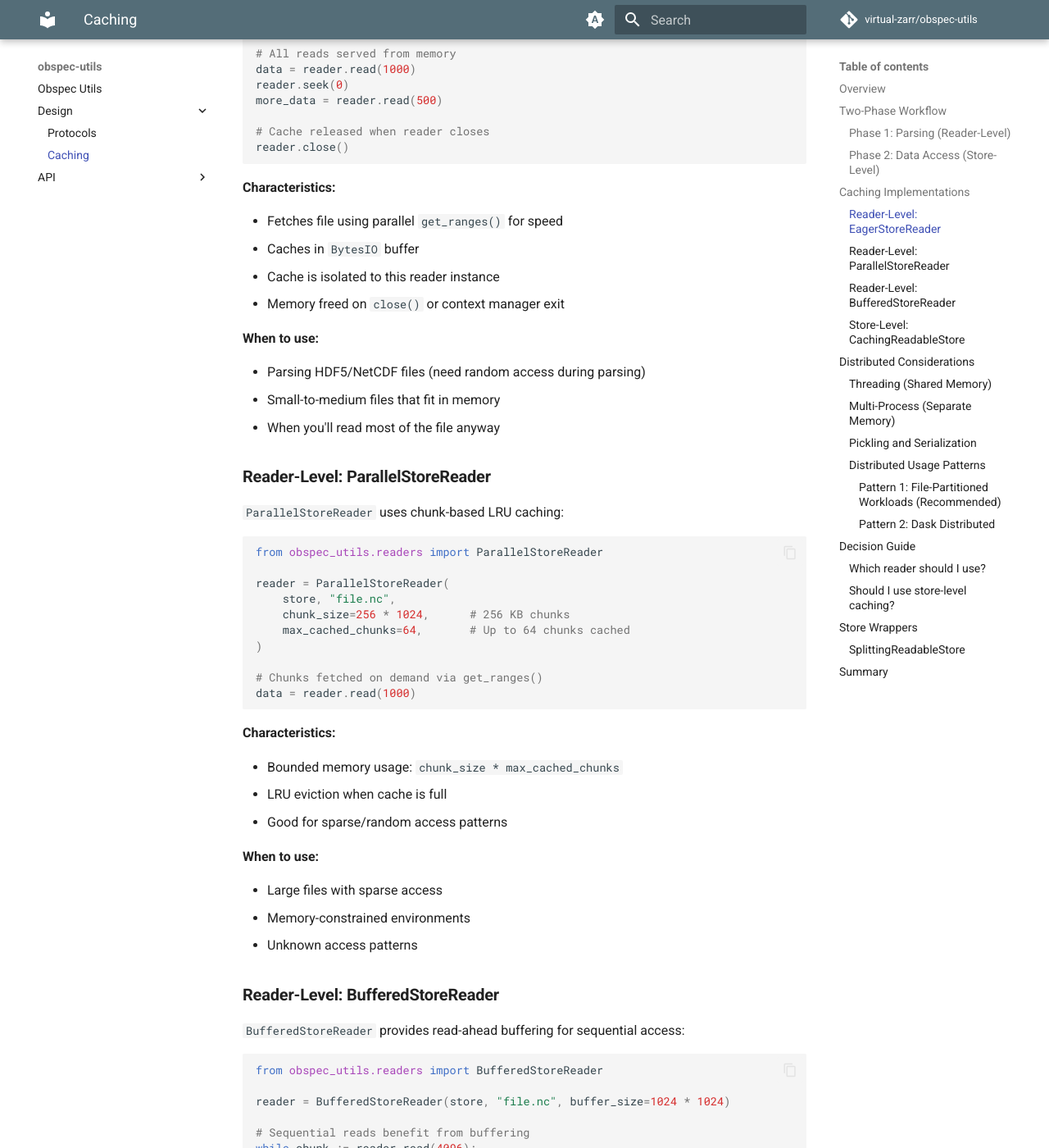
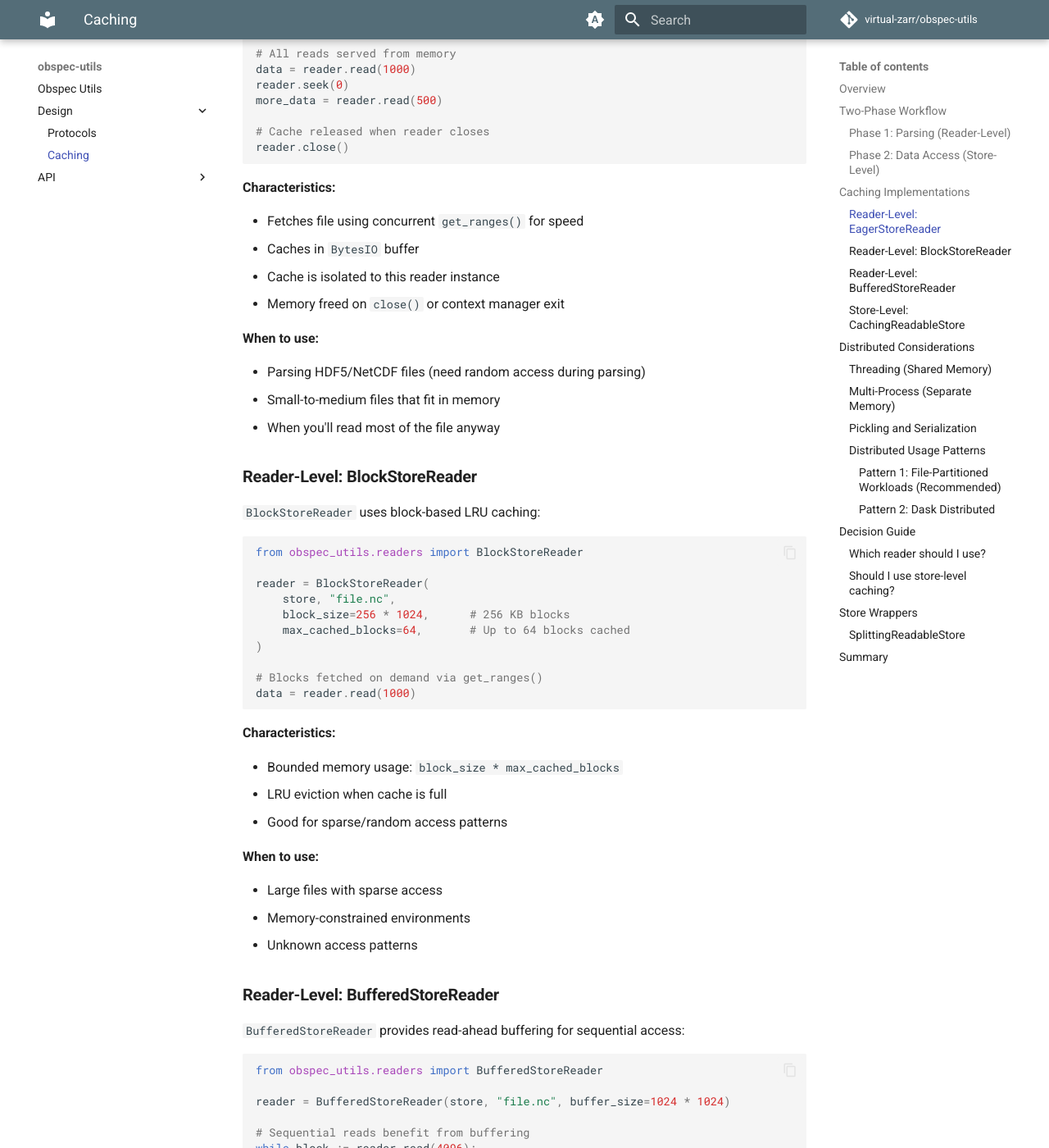
Before and after one commit to virtual-zarr/obspec-utils, an MkDocs documentation site: the page built from docs/design/caching.md, in a window 1280 px wide and 1400 px high, scrolled down 2234 px. Shown: the whole window at 82% size. Built offline with MkDocs 1.6.1 and Material for MkDocs 9.7.7, drawn with Linux system fonts in a browser that asks for light colours; comment, search, counter and statistics services are not loaded; the version menu is left out; some of the changed text lies outside the part shown.

Commit message:
Rename ParallelStoreReader to BlockStoreReader

````diff
--- a/docs/design/caching.md
+++ b/docs/design/caching.md
@@ -75,7 +75,7 @@ During data access:
 
 **Store-level caching is appropriate here because:**
 
-- Chunks may be re-read by different computations
+- Blocks may be re-read by different computations
 - Cache should be shared across all consumers of the store
 - Lifecycle is independent of any single reader
 
@@ -102,7 +102,7 @@ reader.close()
 
 **Characteristics:**
 
-- Fetches file using parallel `get_ranges()` for speed
+- Fetches file using concurrent `get_ranges()` for speed
 - Caches in `BytesIO` buffer
 - Cache is isolated to this reader instance
 - Memory freed on `close()` or context manager exit
@@ -113,26 +113,26 @@ reader.close()
 - Small-to-medium files that fit in memory
 - When you'll read most of the file anyway
 
-### Reader-Level: ParallelStoreReader
+### Reader-Level: BlockStoreReader
 
-`ParallelStoreReader` uses chunk-based LRU caching:
+`BlockStoreReader` uses block-based LRU caching:
 
 ```python
-from obspec_utils.readers import ParallelStoreReader
+from obspec_utils.readers import BlockStoreReader
 
-reader = ParallelStoreReader(
+reader = BlockStoreReader(
     store, "file.nc",
-    chunk_size=256 * 1024,      # 256 KB chunks
-    max_cached_chunks=64,       # Up to 64 chunks cached
+    block_size=256 * 1024,      # 256 KB blocks
+    max_cached_blocks=64,       # Up to 64 blocks cached
 )
 
-# Chunks fetched on demand via get_ranges()
+# Blocks fetched on demand via get_ranges()
 data = reader.read(1000)
 ```
 
 **Characteristics:**
 
-- Bounded memory usage: `chunk_size * max_cached_chunks`
+- Bounded memory usage: `block_size * max_cached_blocks`
 - LRU eviction when cache is full
 - Good for sparse/random access patterns
 
@@ -152,8 +152,8 @@ from obspec_utils.readers import BufferedStoreReader
 reader = BufferedStoreReader(store, "file.nc", buffer_size=1024 * 1024)
 
 # Sequential reads benefit from buffering
-while chunk := reader.read(4096):
-    process(chunk)
+while block := reader.read(4096):
+    process(block)
 ```
 
 **Characteristics:**
@@ -354,8 +354,8 @@ results = dask.compute(*tasks)
 |---------------|-------------------|
 | Parse HDF5/NetCDF file | `EagerStoreReader` |
 | Sequential streaming | `BufferedStoreReader` |
-| Sparse random access | `ParallelStoreReader` |
-| Unknown pattern, large file | `ParallelStoreReader` |
+| Sparse random access | `BlockStoreReader` |
+| Unknown pattern, large file | `BlockStoreReader` |
 | Small file, repeated access | `EagerStoreReader` |
 
 ### Should I use store-level caching?
@@ -372,7 +372,7 @@ results = dask.compute(*tasks)
 
 ### SplittingReadableStore
 
-`SplittingReadableStore` accelerates `get()` by splitting large requests into parallel `get_ranges()`:
+`SplittingReadableStore` accelerates `get()` by splitting large requests into concurrent `get_ranges()`:
 
 ```python
 from obspec_utils.wrappers import SplittingReadableStore
@@ -384,17 +384,17 @@ fast_store = SplittingReadableStore(
 )
 ```
 
-This extracts the parallel fetching logic from `EagerStoreReader` into a composable wrapper. It composes naturally with `CachingReadableStore`:
+This extracts the concurrent fetching logic from `EagerStoreReader` into a composable wrapper. It composes naturally with `CachingReadableStore`:
 
 ```python
 from obspec_utils.wrappers import CachingReadableStore, SplittingReadableStore
 
-# Compose: fast parallel fetches + caching
+# Compose: fast concurrent fetches + caching
 store = S3Store(bucket="my-bucket")
 store = SplittingReadableStore(store)  # Split large fetches
 store = CachingReadableStore(store)    # Cache results
 
-# First get(): parallel fetch -> cache
+# First get(): concurrent fetch -> cache
 # Second get(): served from cache
 ```
 
@@ -402,7 +402,7 @@ store = CachingReadableStore(store)    # Cache results
 
 - Only affects `get()` and `get_async()` - range requests pass through unchanged
 - Requires `head()` support to determine file size (falls back to single request otherwise)
-- Tuned for cloud storage (12 MB chunks, 18 concurrent requests by default)
+- Tuned for cloud storage (12 MB blocks, 18 concurrent requests by default)
 
 ## Summary
 
````
Also changed, not shown: docs/index.md (+6 -6 lines), 4 other files.
